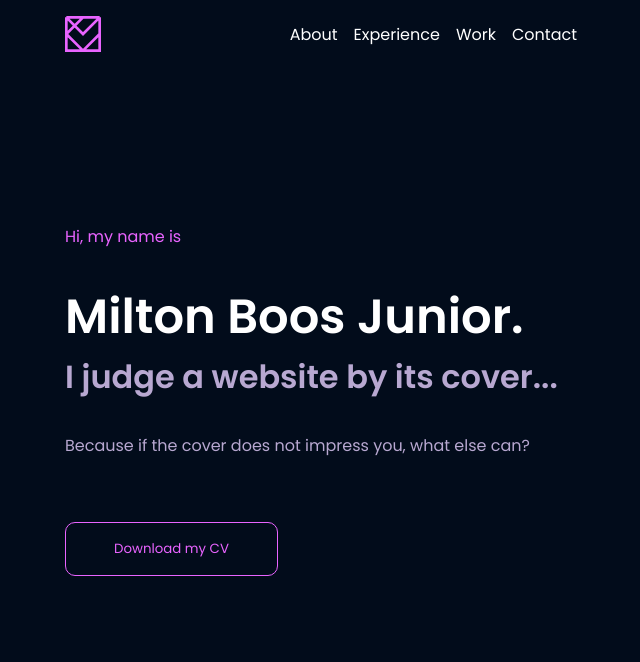
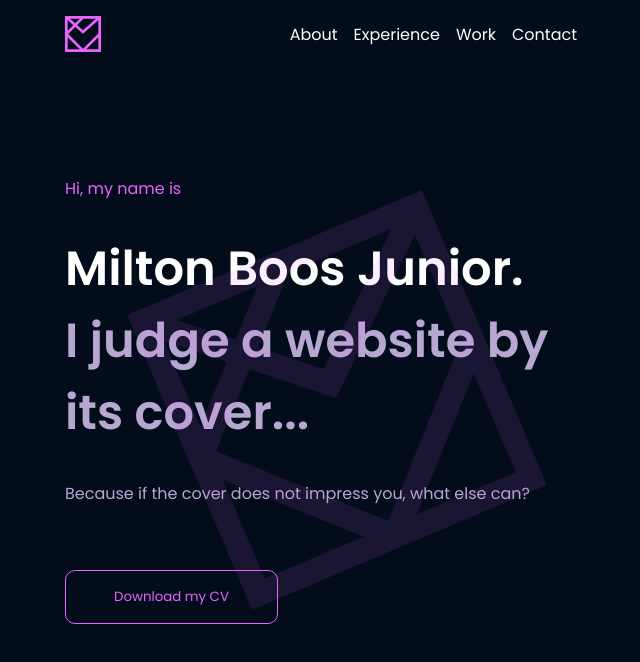
Before and after one commit to juniorboos/juniorboos.github.io, a React (Vite) app: page / in a window 1280 px wide. Shown: the top 662 px of the page, without its empty margins (319-959 px from the left). Built offline with nearby package versions, Linux system fonts and the light colour scheme.

Commit message:
add woble logo

```diff
--- a/src/components/molecules/header/header.styles.ts
+++ b/src/components/molecules/header/header.styles.ts
@@ -1,4 +1,4 @@
-import { styled } from "@stitches/react";
+import { styled } from "~stitches";
 
 const StyledHeader = styled("nav", {
   display: "flex",
--- a/src/components/molecules/intro/intro.styles.ts
+++ b/src/components/molecules/intro/intro.styles.ts
@@ -1,4 +1,4 @@
-import { styled } from "~stitches";
+import { styled, keyframes } from "~stitches";
 
 const StyledIntroWrapper = styled("div", {
   display: "flex",
@@ -7,6 +7,7 @@ const StyledIntroWrapper = styled("div", {
   alignItems: "flex-start",
   gap: "4rem",
   minHeight: "100vh",
+  position: "relative",
 });
 
 const StyledTextWrapper = styled("div", {
@@ -15,4 +16,20 @@ const StyledTextWrapper = styled("div", {
   gap: "2rem",
 });
 
-export { StyledIntroWrapper, StyledTextWrapper };
+const woble = keyframes({
+  "0%": { transform: "translateY(-50%) rotate(-30deg)" },
+  "40%": { transform: "translateY(-50%) rotate(-15deg)" },
+  "70%": { transform: "translateY(-50%) rotate(-25deg)" },
+  "100%": { transform: "translateY(-50%) rotate(-10deg)" },
+});
+
+const StyledRotatingLogo = styled("img", {
+  position: "absolute",
+  right: "5rem",
+  top: "50%",
+  opacity: "10%",
+  width: "20rem",
+  animation: `${woble} 10s ease 0s infinite alternate `,
+});
+
+export { StyledIntroWrapper, StyledTextWrapper, StyledRotatingLogo };
--- a/src/components/molecules/intro/intro.tsx
+++ b/src/components/molecules/intro/intro.tsx
@@ -1,17 +1,23 @@
 import { Button } from "~atoms/button";
 import { Typography } from "~atoms/typography";
-import { StyledIntroWrapper, StyledTextWrapper } from "./intro.styles";
+import {
+  StyledIntroWrapper,
+  StyledRotatingLogo,
+  StyledTextWrapper,
+} from "./intro.styles";
+import PortfolioLogo from "../../../assets/icons/portfolio-logo.svg";
 
 const Intro = () => {
   return (
     <StyledIntroWrapper>
+      <StyledRotatingLogo src={PortfolioLogo} />
       <StyledTextWrapper>
         <Typography color="accent">Hi, my name is</Typography>
         <div>
           <Typography size="xl" weight="bold">
             Milton Boos Junior.
           </Typography>
-          <Typography size="l" color="secondary" weight="bold">
+          <Typography size="xl" color="secondary" weight="bold">
             I judge a website by its cover...
           </Typography>
         </div>
--- a/src/theme/stitches.config.ts
+++ b/src/theme/stitches.config.ts
@@ -1,5 +1,5 @@
 import { createStitches } from "@stitches/react";
-
+export * from "@stitches/react";
 export const { styled, css } = createStitches({
   theme: {
     colors: {
```
Also changed, not shown: src/assets/icons/portfolio-logo.svg.
